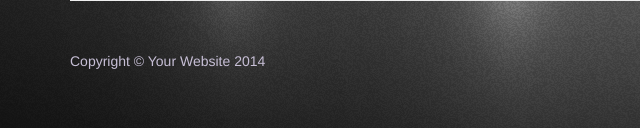
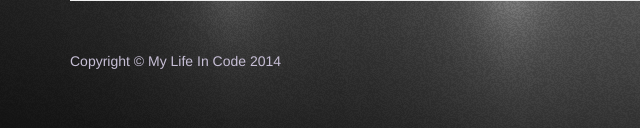
Before and after one commit to InfiniteT8/MyLifeInCode, a website: page app/index.html in a window 1280 px wide. Shown: the part 1950-2078 px from the top of the page, 0-640 px from the left. Drawn offline with nearby package versions, Linux system fonts and the light colour scheme; files that its build step writes are made by us from their sources; files whose address does not match are found by name.

Commit message:
index update

```diff
--- a/app/index.html
+++ b/app/index.html
@@ -202,7 +202,7 @@
         <footer>
             <div class="row">
                 <div class="col-lg-12">
-                    <p>Copyright &copy; Your Website 2014</p>
+                    <p>Copyright &copy; My Life In Code 2014</p>
                 </div>
             </div>
             <!-- /.row -->
```
